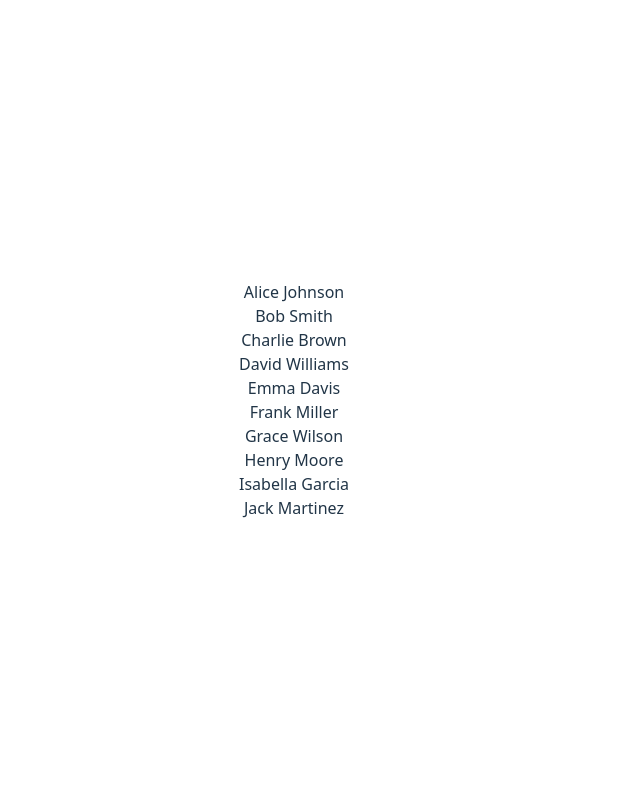
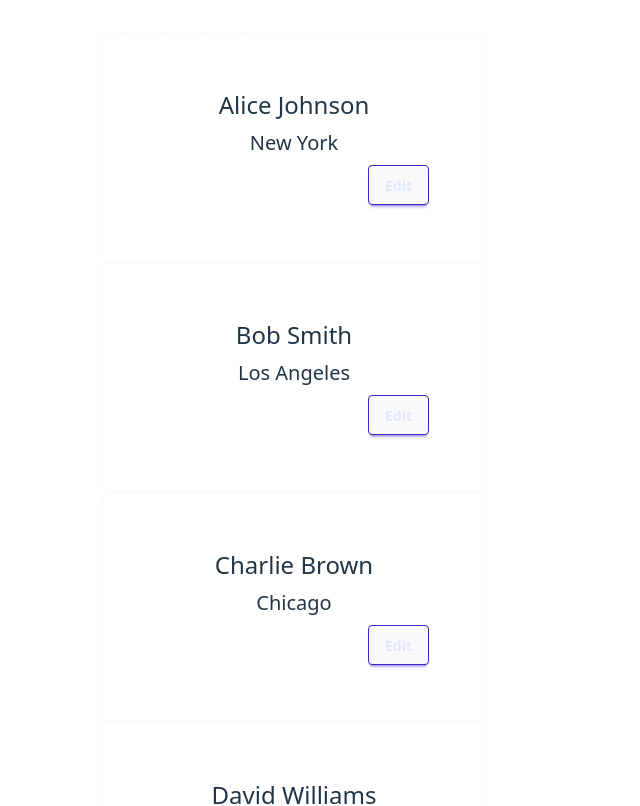
Before and after one commit to BullDogPatch/react-practice-contact-book-app, a React (Vite) app: page / in a window 1280 px wide. Shown: the top 806 px of the page, without its empty margins (346-986 px from the left). Built offline with nearby package versions, Linux system fonts and the light colour scheme.

Commit message:
make contact component and use daisyui card

```diff
--- a/src/App.tsx
+++ b/src/App.tsx
@@ -1,7 +1,8 @@
 import { useState } from 'react';
 import './App.css';
+import Contact from './components/Contact';
 
-interface Contact {
+export interface SingleContact {
   id: number;
   name: string;
   city: string;
@@ -21,11 +22,11 @@ const initialContacts = [
 ];
 
 function App() {
-  const [contacts, setContacts] = useState<Contact[]>(initialContacts);
+  const [contacts, setContacts] = useState<SingleContact[]>(initialContacts);
   return (
     <>
       {contacts.map((contact) => (
-        <p key={contact.id}>{contact.name}</p>
+        <Contact key={contact.id} contact={contact} />
       ))}
     </>
   );
--- /dev/null
+++ b/src/components/Contact.tsx
@@ -0,0 +1,21 @@
+import type { SingleContact } from '../App';
+
+interface Props {
+  contact: SingleContact;
+}
+
+const Contact = ({ contact }: Props) => {
+  return (
+    <div className='card card-dash bg-base-100 w-96'>
+      <div className='card-body'>
+        <p className='text-2xl'>{contact.name}</p>
+        <p className='text-xl'>{contact.city}</p>
+        <div className='card-actions justify-end'>
+          <button className='btn btn-primary'>Edit</button>
+        </div>
+      </div>
+    </div>
+  );
+};
+
+export default Contact;
--- a/src/index.css
+++ b/src/index.css
@@ -1,4 +1,5 @@
 @import 'tailwindcss';
+@plugin "daisyui";
 
 :root {
   font-family: system-ui, Avenir, Helvetica, Arial, sans-serif;
```
